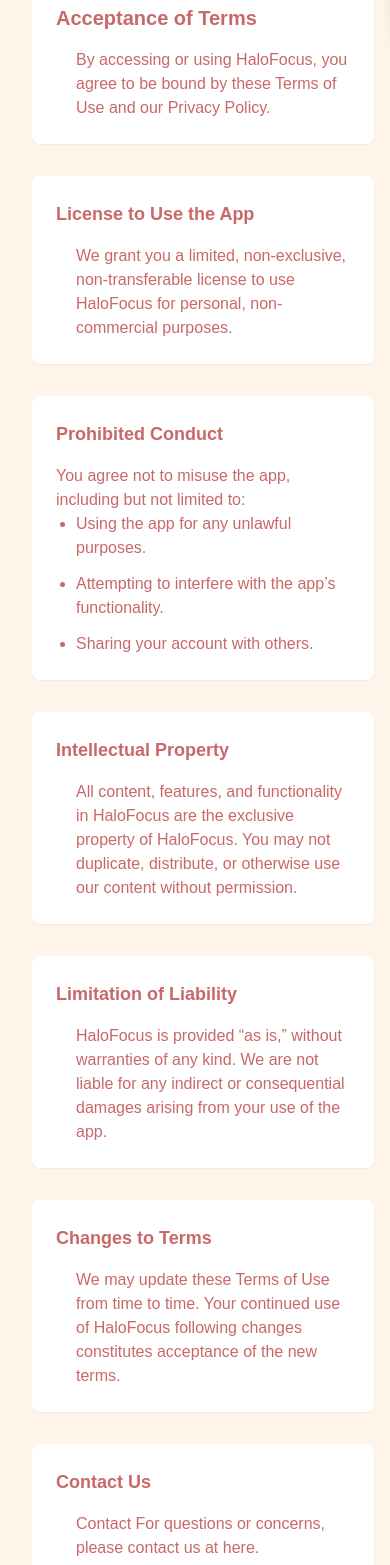
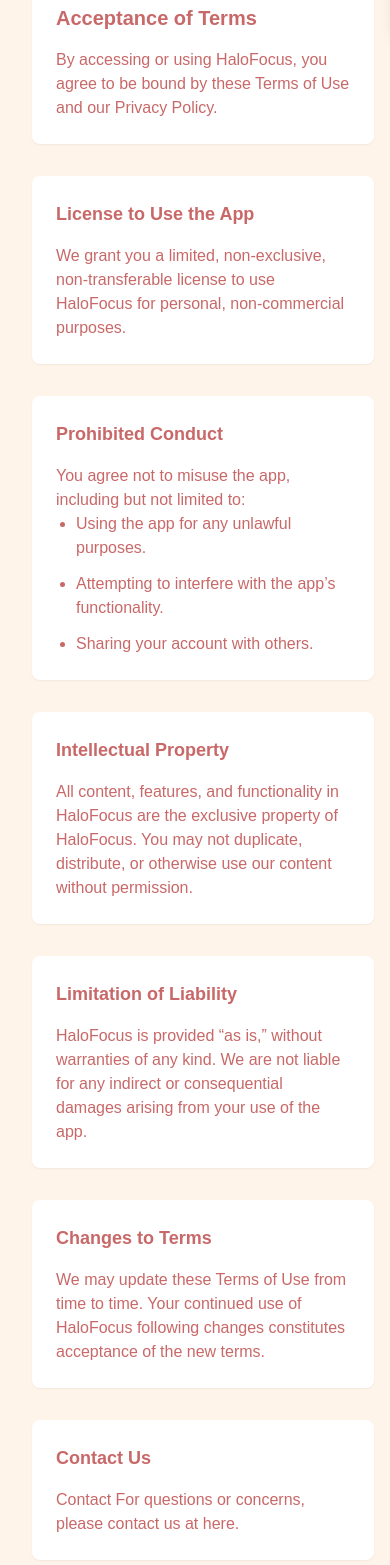
Before and after one commit to makersmecca/PomodoroStudyApp, a React (Vite) app: page /TermsOfUse in a window 390 px wide. Shown: the part 432-1997 px from the top of the page. Built offline with nearby package versions, Linux system fonts and the light colour scheme; no server answers; a web font is replaced by a local one.

Commit message:
updated alignment

```diff
--- a/src/Components/OAuth consent screen requirements/PrivacyPolicy.jsx
+++ b/src/Components/OAuth consent screen requirements/PrivacyPolicy.jsx
@@ -91,7 +91,7 @@
               <h3 className="text-lg font-semibold mb-4">
                 Data Storage and Security
               </h3>
-              <div className="list-disc pl-5 space-y-3">
+              <div className="md:pl-5 space-y-3">
                 We do not sell or share your personal information with third
                 parties, except as necessary to comply with legal obligations or
                 protect our rights.
@@ -101,7 +101,7 @@
             {/* Section 5: Your Rights */}
             <li className="bg-white p-6 rounded-lg shadow-sm">
               <h3 className="text-lg font-semibold mb-4">Your Rights</h3>
-              <div className="list-disc pl-5 space-y-3">
+              <div className="md:pl-5 space-y-3">
                 You have the right to request access to, correction, or deletion
                 of your personal data. Contact us{" "}
                 <a
@@ -119,7 +119,7 @@
               <h3 className="text-lg font-semibold mb-4">
                 Changes to the Privacy Policy
               </h3>
-              <div className="list-disc pl-5 space-y-3">
+              <div className="md:pl-5 space-y-3">
                 We may update our Privacy Policy occasionally. Please check back
                 to this page from time to time to stay updated with our Privacy
                 Policy
--- a/src/Components/OAuth consent screen requirements/TermsOfUse.jsx
+++ b/src/Components/OAuth consent screen requirements/TermsOfUse.jsx
@@ -31,10 +31,10 @@
           <ol className="space-y-8 pl-4">
             {/* Section 1: Acceptance of Terms */}
             <li className="bg-white p-6 rounded-lg shadow-sm">
-              <h3 className="text-xl font-semibold mb-4">
+              <div className="text-xl font-semibold mb-4">
                 Acceptance of Terms
-              </h3>
-              <div className="list-disc pl-5 space-y-3">
+              </div>
+              <div className="md:pl-5 space-y-3">
                 By accessing or using HaloFocus, you agree to be bound by these
                 Terms of Use and our{" "}
                 <Link to="/PrivacyPolicy">Privacy Policy</Link>.
@@ -46,7 +46,7 @@
               <h3 className="text-lg font-semibold mb-4">
                 License to Use the App
               </h3>
-              <div className="list-disc pl-5 space-y-3">
+              <div className="md:pl-5 space-y-3">
                 We grant you a limited, non-exclusive, non-transferable license
                 to use HaloFocus for personal, non-commercial purposes.
               </div>
@@ -70,7 +70,7 @@
               <h3 className="text-lg font-semibold mb-4">
                 Intellectual Property
               </h3>
-              <div className="list-disc pl-5 space-y-3">
+              <div className="md:pl-5 space-y-3">
                 All content, features, and functionality in HaloFocus are the
                 exclusive property of HaloFocus. You may not duplicate,
                 distribute, or otherwise use our content without permission.
@@ -82,7 +82,7 @@
               <h3 className="text-lg font-semibold mb-4">
                 Limitation of Liability
               </h3>
-              <div className="list-disc pl-5 space-y-3">
+              <div className="md:pl-5 space-y-3">
                 HaloFocus is provided “as is,” without warranties of any kind.
                 We are not liable for any indirect or consequential damages
                 arising from your use of the app.
@@ -92,7 +92,7 @@
             {/* Section 6: Changes to Terms */}
             <li className="bg-white p-6 rounded-lg shadow-sm">
               <h3 className="text-lg font-semibold mb-4">Changes to Terms</h3>
-              <div className="list-disc pl-5 space-y-3">
+              <div className="md:space-y-3">
                 We may update these Terms of Use from time to time. Your
                 continued use of HaloFocus following changes constitutes
                 acceptance of the new terms.
@@ -102,7 +102,7 @@
             {/* Section 7: Contact Us */}
             <li className="bg-white p-6 rounded-lg shadow-sm">
               <h3 className="text-lg font-semibold mb-4">Contact Us</h3>
-              <div className="list-disc pl-5 space-y-3">
+              <div className="md:pl-5 space-y-3">
                 Contact For questions or concerns, please contact us at{" "}
                 <a href="">here</a>.
               </div>
```
